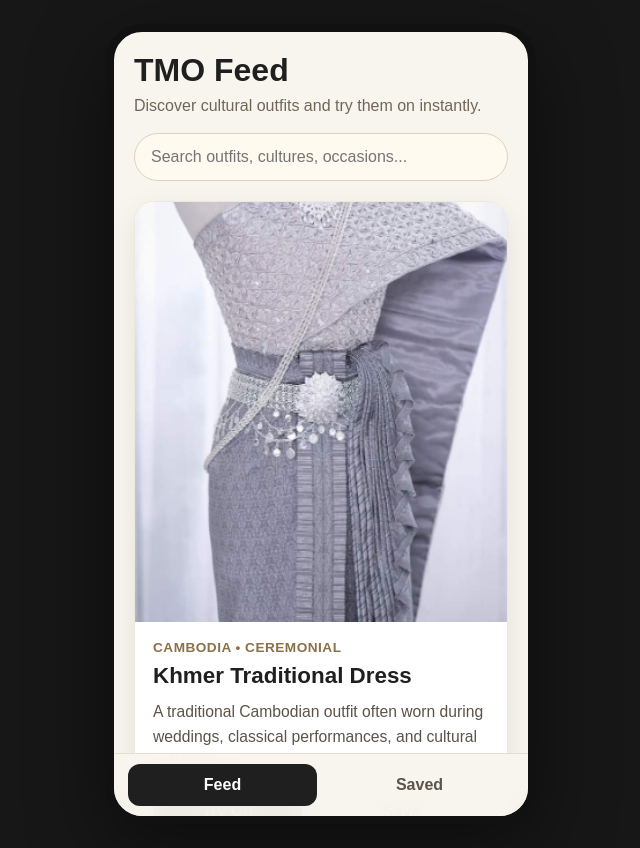
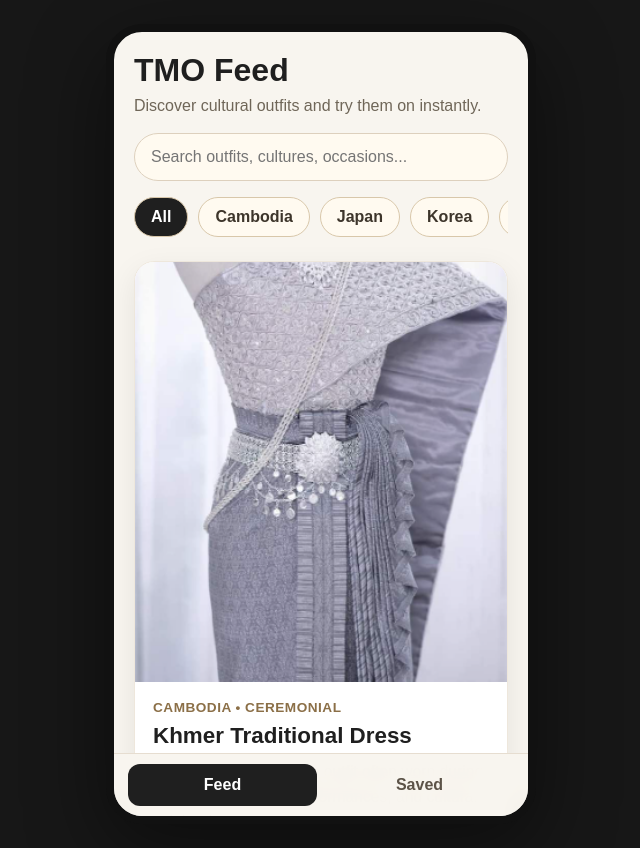
Before and after one commit to ta455/try-me-on-app, a React (Vite) app: page / in a window 1280 px wide. Shown: the whole page, without its empty margins (319-959 px from the left). Built offline with nearby package versions, Linux system fonts and the light colour scheme.

Commit message:
Add feed filter chips and Add simple outfit recommendations

```diff
--- a/src/pages/FeedPage.jsx
+++ b/src/pages/FeedPage.jsx
@@ -1,10 +1,39 @@
+import useFavorites from "../hooks/useFavorites";
 import { useState } from "react";
 import outfits from "../data/outfits";
 import OutfitCard from "../components/OutfitCard";
 
+const filters = [
+  "All",
+  "Cambodia",
+  "Japan",
+  "Korea",
+  "India",
+  "Traditional",
+  "Formal",
+  "Ceremonial",
+  "Celebration",
+  "Festive",
+];
+
 export default function FeedPage() {
   const [searchText, setSearchText] = useState("");
+  const [activeFilter, setActiveFilter] = useState("All");
+  const { favoriteIds } = useFavorites();
 
+  const favoriteOutfits = outfits.filter((outfit) =>
+    favoriteIds.includes(outfit.id)
+  );
+
+  const favoriteTags = favoriteOutfits.flatMap((outfit) => outfit.tags);
+
+  const recommendedOutfits = outfits
+    .filter((outfit) => !favoriteIds.includes(outfit.id))
+    .filter((outfit) =>
+      outfit.tags.some((tag) => favoriteTags.includes(tag))
+    )
+
+    .slice(0, 2);
   const filteredOutfits = outfits.filter((outfit) => {
     const searchableText = [
       outfit.name,
@@ -19,7 +48,13 @@ export default function FeedPage() {
       .join(" ")
       .toLowerCase();
 
-    return searchableText.includes(searchText.toLowerCase());
+    const matchesSearch = searchableText.includes(searchText.toLowerCase());
+
+    const matchesFilter =
+      activeFilter === "All" ||
+      searchableText.includes(activeFilter.toLowerCase());
+
+    return matchesSearch && matchesFilter;
   });
 
   return (
@@ -38,7 +73,7 @@ export default function FeedPage() {
         style={{
           width: "100%",
           padding: "14px 16px",
-          marginBottom: "20px",
+          marginBottom: "16px",
           borderRadius: "999px",
           border: "1px solid #ddd0bd",
           background: "#fffaf0",
@@ -47,6 +82,43 @@ export default function FeedPage() {
         }}
       />
 
+      <div
+        style={{
+          display: "flex",
+          gap: "10px",
+          overflowX: "auto",
+          paddingBottom: "14px",
+          marginBottom: "10px",
+        }}
+      >
+        {filters.map((filter) => (
+          <button
+            key={filter}
+            onClick={() => setActiveFilter(filter)}
+            style={{
+              border: "1px solid #d8c7aa",
+              borderRadius: "999px",
+              padding: "10px 16px",
+              whiteSpace: "nowrap",
+              background: activeFilter === filter ? "#1f1f1f" : "#fffaf0",
+              color: activeFilter === filter ? "#ffffff" : "#3d352b",
+              fontWeight: "700",
+              cursor: "pointer",
+            }}
+          >
+            {filter}
+          </button>
+        ))}
+      </div>
+      {recommendedOutfits.length > 0 && (
+        <section style={{ marginBottom: "24px" }}>
+          <h2 style={{ marginBottom: "12px" }}>Recommended For You</h2>
+
+          {recommendedOutfits.map((outfit) => (
+            <OutfitCard key={outfit.id} outfit={outfit} />
+          ))}
+        </section>
+      )}
       {filteredOutfits.length > 0 ? (
         filteredOutfits.map((outfit) => (
           <OutfitCard key={outfit.id} outfit={outfit} />
```
